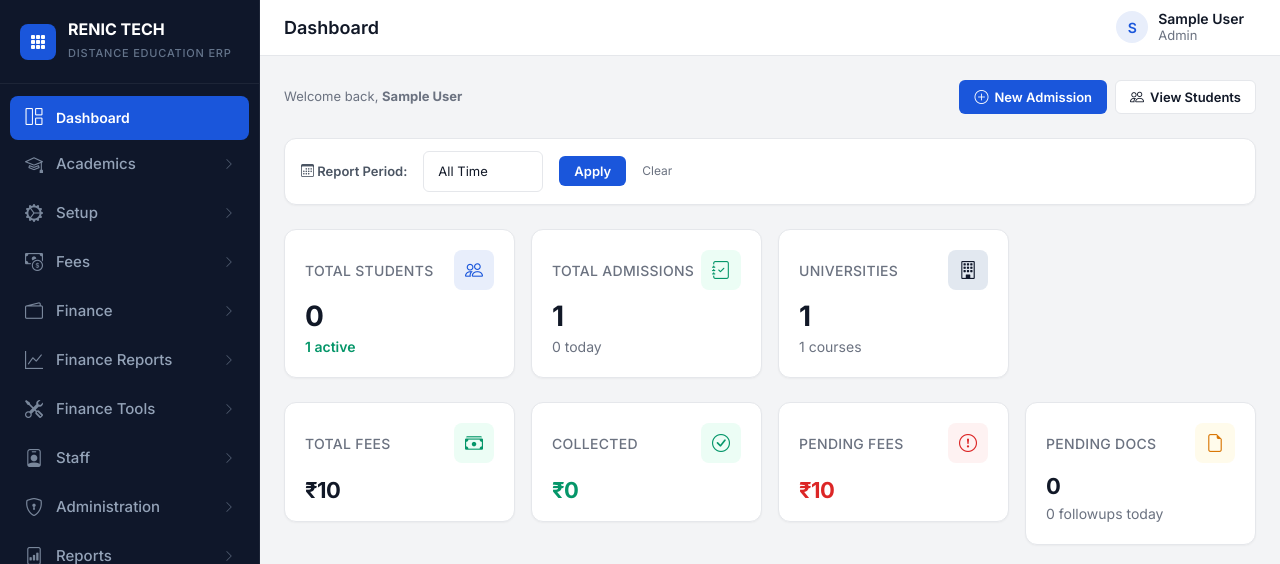
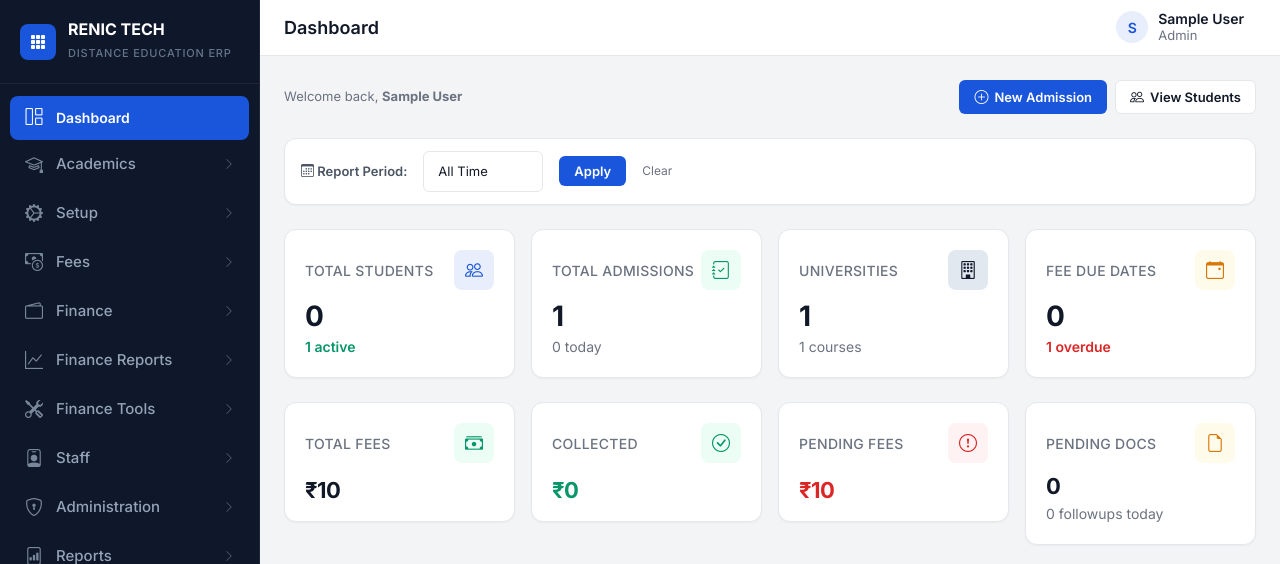
Before and after one commit to kavipriyaraj-code/distance-erp, a Django app: page /dashboard/ in a window 1280 px wide. Shown: the top 564 px of the page. Run offline with Django 5.2, Linux system fonts and the light colour scheme; a user stored in the database is signed in; tables that the repository leaves empty hold one stand-in row (values such as "Sample post").

Commit message:
Add Fee Due Dates KPI card to admin dashboard

```diff
--- a/core/views.py
+++ b/core/views.py
@@ -138,6 +138,12 @@ def _admin_dashboard(request):
     total_universities = University.objects.count()
     total_courses = Course.objects.count()
 
+    from fees.models import Semester
+    from datetime import timedelta as td
+    today_date = date.today()
+    overdue_semesters = Semester.objects.filter(due_date__lt=today_date, is_active=True).count()
+    upcoming_semesters = Semester.objects.filter(due_date__gte=today_date, due_date__lte=today_date + td(days=30), is_active=True).count()
+
     from datetime import datetime
     import calendar
     monthly_data = []
@@ -195,6 +201,8 @@ def _admin_dashboard(request):
         'recent_students': recent_students,
         'total_universities': total_universities,
         'total_courses': total_courses,
+        'overdue_semesters': overdue_semesters,
+        'upcoming_semesters': upcoming_semesters,
         'monthly_labels': monthly_labels,
         'monthly_data': monthly_data,
         'enquiry_status_labels': enquiry_status_labels,
--- a/templates/dashboard.html
+++ b/templates/dashboard.html
@@ -75,6 +75,22 @@ function toggleCustomDate(sel) {
             </div>
             <div class="stat-card-value">{{ total_universities }}</div>
             <div class="stat-card-meta">{{ total_courses }} courses</div>
+        </div>
+    </div>
+    <div class="col-xl-3 col-md-6">
+        <div class="stat-card">
+            <div class="stat-card-header">
+                <div class="stat-card-label">Fee Due Dates</div>
+                <div class="stat-card-icon amber"><i class="bi bi-calendar-event"></i></div>
+            </div>
+            <div class="stat-card-value">{{ upcoming_semesters }}</div>
+            <div class="stat-card-meta">
+                {% if overdue_semesters > 0 %}
+                <span class="down">{{ overdue_semesters }} overdue</span>
+                {% else %}
+                <span class="up">0 overdue</span>
+                {% endif %}
+            </div>
         </div>
     </div>
 </div>
```
